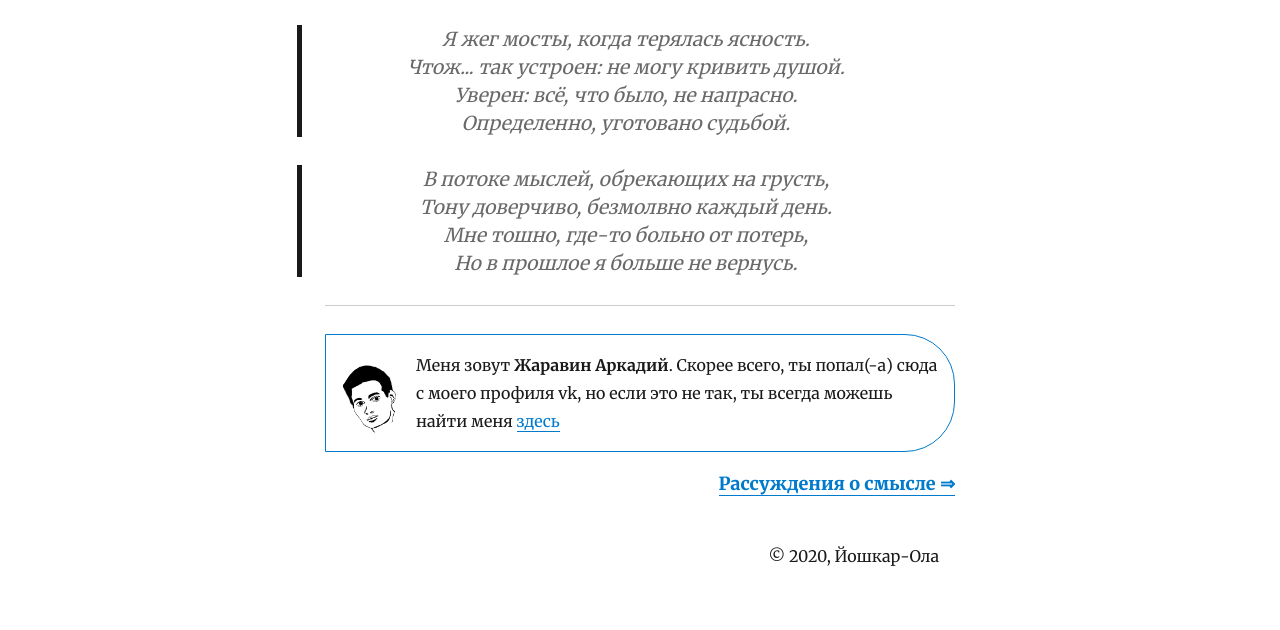
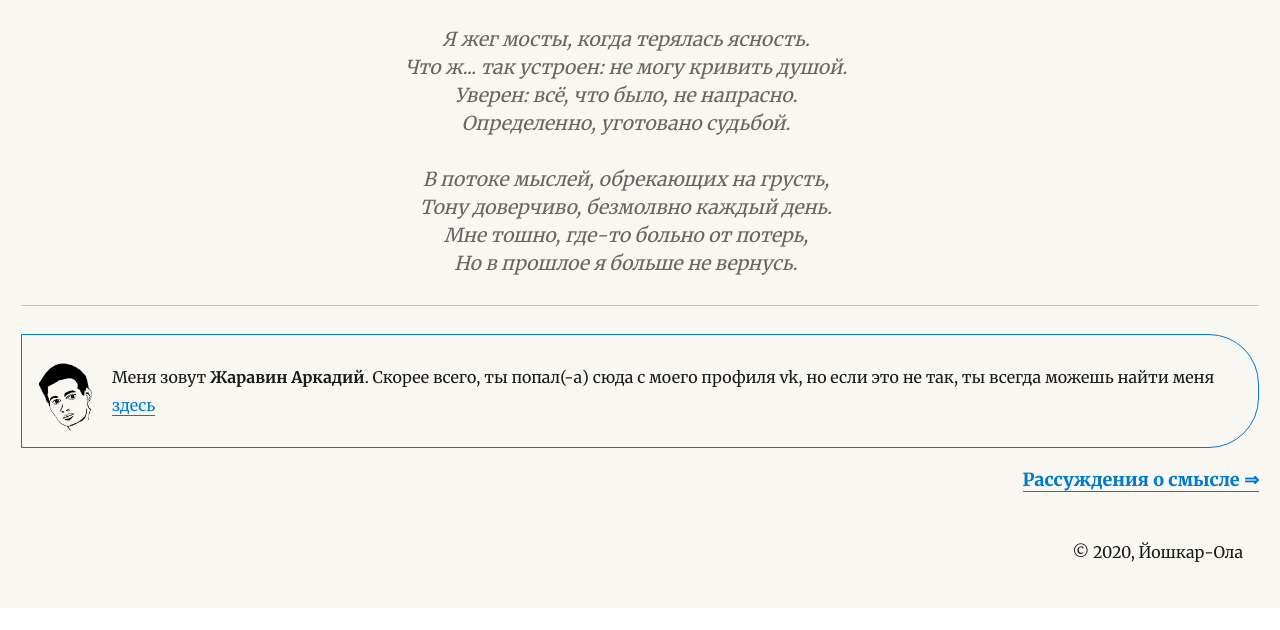
Before and after one commit to Zhark10/MyBlog, a Gatsby site: page /bridge/ in a window 1280 px wide. Shown: the part 170-800 px from the top of the page. Built offline with nearby package versions, Linux system fonts and the light colour scheme; Gatsby itself is replaced by a stand-in of ours; some packages are replaced by stand-ins of ours; a web font is replaced by a local one.

Commit message:
minor changes, added new font

```diff
--- a/content/blog/bridge/index.md
+++ b/content/blog/bridge/index.md
@@ -5,7 +5,7 @@
 ---
 
 >  Я жег мосты, когда терялась ясность. </br>
->  Чтож... так устроен: не могу кривить душой.</br>
+>  Что ж... так устроен: не могу кривить душой.</br>
 >  Уверен: всё, что было, не напрасно.</br>
 >  Определенно, уготовано судьбой.</br>
 
--- a/gatsby-browser.js
+++ b/gatsby-browser.js
@@ -1,3 +1,4 @@
 // custom typefaces
 import "typeface-montserrat"
 import "typeface-merriweather"
+import "typeface-playfair-display"
--- a/gatsby-config.js
+++ b/gatsby-config.js
@@ -1,3 +1,4 @@
+/* eslint-disable no-var */
 var START_URL = process.env.NODE_ENV === "production" ? "/started-blog/" : "/"
 
 module.exports = {
--- a/package.json
+++ b/package.json
@@ -33,6 +33,7 @@
     "react-typography": "^0.16.19",
     "typeface-merriweather": "0.0.72",
     "typeface-montserrat": "0.0.75",
+    "typeface-playfair-display": "^0.0.72",
     "typography": "^0.16.19",
     "typography-theme-wordpress-2016": "^0.16.19"
   },
--- /dev/null
+++ b/src/components/layout.css
@@ -0,0 +1,3 @@
+body {
+  font-family: "Source Sans Pro";
+}
--- a/src/components/layout.js
+++ b/src/components/layout.js
@@ -1,3 +1,4 @@
+/* eslint-disable jsx-a11y/accessible-emoji */
 import React from "react"
 import { Link } from "gatsby"
 
@@ -62,9 +63,10 @@
   return (
     <div
       style={{
+        backgroundColor: "#f9f7f1",
         marginLeft: `auto`,
         marginRight: `auto`,
-        maxWidth: rhythm(24),
+        maxWidth: "100%",
         padding: `${rhythm(1.5)} ${rhythm(3 / 4)}`,
       }}
     >
```
Also changed, not shown: 1 other file.
